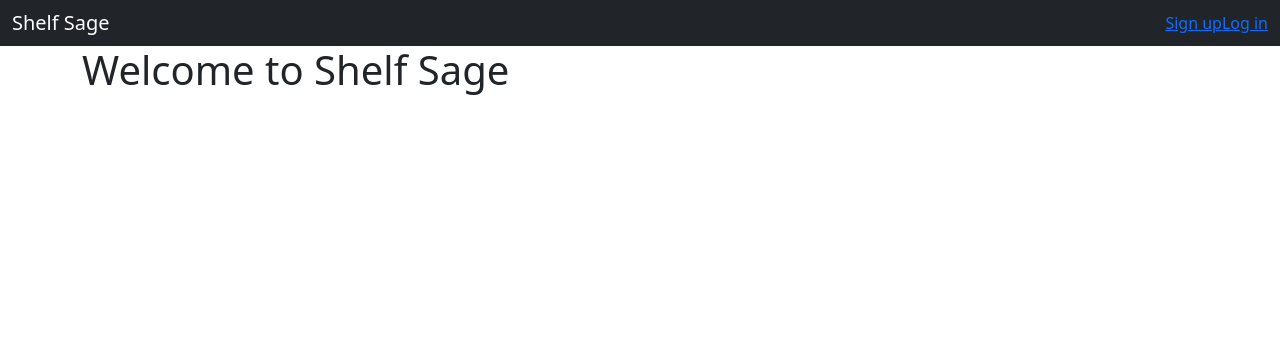
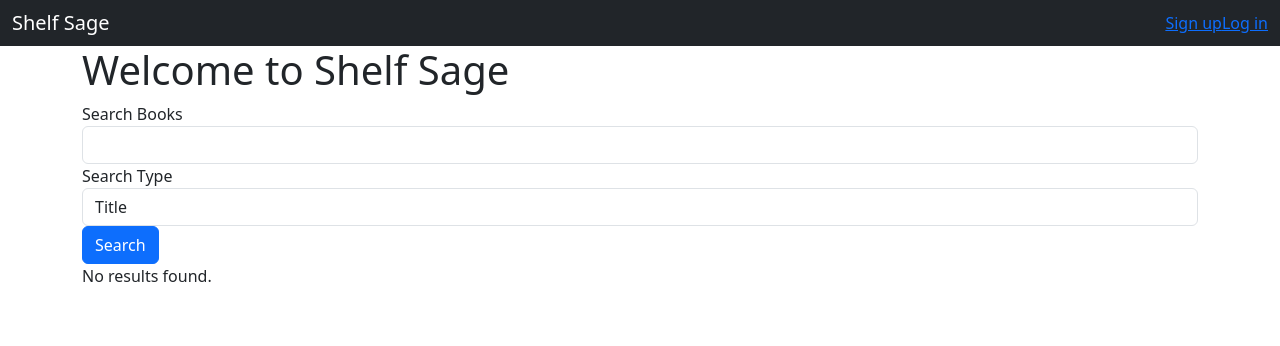
Before and after one commit to JonOuellette/Capstone1-ShelfSage, a Flask app: page / in a window 1280 px wide. Shown: the top 346 px of the page. Run offline with Flask 3, Linux system fonts and the light colour scheme; some libraries are stand-ins or nearby versions.

Commit message:
Created home route that allows users to search books without being logged in. Fixed: Errors with pagination - pagination link was not properly sending data to the API.

```diff
--- a/app.py
+++ b/app.py
@@ -1,8 +1,9 @@
 import os
 
-from flask import Flask, render_template, redirect, request, session, jsonify, g, flash
+from flask import Flask, render_template, redirect, request, session, jsonify, g, flash, url_for
 # from flask_debugtoolbar import DebugToolbarExtension
 from sqlalchemy.exc import IntegrityError
+
 
 import requests
 
@@ -118,8 +119,51 @@ def logout():
 ##############################################################################################################
 #home page
 
-@app.route("/")
-def homepage():
+# @app.route("/", methods=['GET', 'POST'])
+# def home():
+#     form = SearchForm()
+
+# response = requests.get('https://www.googleapis.com/books/v1/volumes', params=params)
+# data = response.json()
+# total_search_per_query = data['totalItems']
 
 
-    return render_template("index.html")
+@app.route('/', methods=['GET', 'POST'])
+def home():
+    form = SearchForm()
+    search_query = ''
+    search_type = ''
+
+    # Extract pagination parameters or set default
+    start_index = request.args.get('start', default=0, type=int)
+    max_results = request.args.get('max', default=10, type=int)
+
+    # Check if it's a form submission
+    if form.validate_on_submit():
+        search_query = form.search_query.data
+        search_type = form.search_type.data
+    else:
+        # If not form submission, it could be page navigation, so retrieve the query from URL params
+        search_query = request.args.get('query', '')
+        search_type = request.args.get('type', '')
+
+    if search_query:
+        params = {
+            'q': f'{search_type}:{search_query}',
+            'startIndex': start_index,
+            'maxResults': max_results
+        }
+
+        response = requests.get('https://www.googleapis.com/books/v1/volumes', params=params)
+
+        if response.status_code == 200:
+            data = response.json()
+            total_results = data.get('totalItems', 0)
+            results = data.get('items', [])
+
+            # Render the same page with results
+            return render_template('home.html', form=form, results=results, total_results=total_results, start=start_index, max=max_results, query=search_query, type=search_type)
+        else:
+            flash(f'Error: Unable to fetch search results. Status code {response.status_code}', 'danger')
+
+    return render_template('home.html', form=form)
--- a/forms.py
+++ b/forms.py
@@ -25,5 +25,5 @@ class UserEditForm(FlaskForm):
 
 class SearchForm(FlaskForm):
     search_query = StringField('Search Books', validators=[DataRequired()])
-    search_type = SelectField('Search Type', choices=[('title', 'Title'), ('author', 'Author')], default='title')
+    search_type = SelectField('Search Type', choices=[('title', 'Title'), ('author', 'Author'), ('subject', 'Category')], default='title')
     submit = SubmitField('Search')
--- a/templates/base.html
+++ b/templates/base.html
@@ -8,11 +8,11 @@
 
     <link rel="stylesheet" href="https://unpkg.com/bootstrap/dist/css/bootstrap.css">
     <script src="https://unpkg.com/jquery"></script>
-    <script src="https://unpkg.com/popper"></script>
+    <!-- <script src="https://unpkg.com/popper"></script> -->
     <script src="https://unpkg.com/bootstrap"></script>
 
     <link rel="stylesheet" href="https://use.fontawesome.com/releases/v5.3.1/css/all.css">
-    <link rel="stylesheet" href="/static/stylesheets/style.css">
+
 </head>
 
 <body class="{% block body_class %}{% endblock %}">
--- /dev/null
+++ b/templates/home.html
@@ -0,0 +1,53 @@
+{% extends "base.html" %}
+
+{% block content %}
+    <h1>Welcome to Shelf Sage</h1>
+
+    <form method="POST">
+        {{ form.hidden_tag() }}
+        <div class="form-group">
+            {{ form.search_query.label }}
+            {{ form.search_query(class="form-control") }}
+        </div>
+        <div class="form-group">
+            {{ form.search_type.label }}
+            {{ form.search_type(class="form-control") }}
+        </div>
+
+        <button type="submit" class="btn btn-primary">Search</button>
+    </form>
+
+    {% if results %}
+        <h2>Search Results</h2>
+        <ul>
+            {% for result in results %}
+                <li>
+                    <h3>{{ result.volumeInfo.title }}</h3>
+                    <p>Author(s): {{ result.volumeInfo.authors|join(', ') }}</p>
+                    <p>Publisher: {{ result.volumeInfo.publisher }}</p>
+                    <p>Published Date: {{ result.volumeInfo.publishedDate }}</p>
+                    {% if result.volumeInfo.imageLinks %}
+                        <img src="{{ result.volumeInfo.imageLinks.thumbnail }}" alt="Book Cover">
+                    {% else %}
+                        <p>No image available</p>
+                    {% endif %}
+                </li>
+            {% endfor %}
+        </ul>
+
+        <div class="pagination">
+            {% if start > 0 %}
+                <a href="{{ url_for('home', start=(start-max) if (start-max) > 0 else 0, query=query, type=type) }}">Previous</a>
+            {% endif %}
+
+            {% if start + max < total_results %}
+                <a href="{{ url_for('home', start=start+max, query=query, type=type) }}">Next</a>
+            {% endif %}
+        </div>
+
+
+    {% else %}
+        No results found.
+    {% endif %}
+
+{% endblock %}
--- a/templates/index.html
+++ /dev/null
@@ -1,24 +0,0 @@
-{% extends "base.html" %}
-
-{% block content %}
-    <h1>Welcome to Shelf Sage</h1>
-
-    {% if g.user %}
-        <h2>Your Bookshelf</h2>
-        <ul>
-            {% for book in books %}
-                <li>
-                    <h3>{{ book.volumeInfo.title }}</h3>
-                    <p>Author(s): {{ book.volumeInfo.authors|join(', ') }}</p>
-                    <p>Publisher: {{ book.volumeInfo.publisher }}</p>
-                    <p>Published Date: {{ book.volumeInfo.publishedDate }}</p>
-                    {% if book.volumeInfo.imageLinks %}
-                        <img src="{{ book.volumeInfo.imageLinks.thumbnail }}" alt="Book Cover">
-                    {% else %}
-                        <p>No image available</p>
-                    {% endif %}
-                </li>
-            {% endfor %}
-        </ul>
-    {% endif %}
-{% endblock %}
```
Also changed, not shown: templates/login.html (added, +20 -0 lines), templates/signup.html (added, +20 -0 lines).
